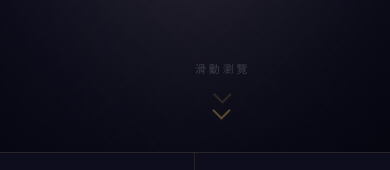
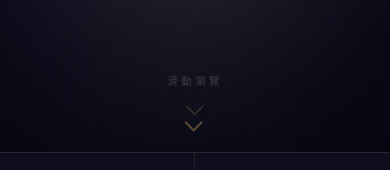
Before and after one commit to ab11252000/order-system, a plain HTML site: page index.html in a window 390 px wide. Shown: the part 812-982 px from the top of the page. Drawn offline with Linux system fonts and the light colour scheme.

Commit message:
Add files via upload

```diff
--- a/style.css
+++ b/style.css
@@ -338,7 +338,7 @@ body {
     align-items: center;
     gap: 2px;
     z-index: 1;
-    animation: heroFadeUp 1s ease 1.3s both;
+    opacity: 1;
 }
 .scroll-label {
     font-size: 0.68rem;
@@ -354,6 +354,7 @@ body {
     border-right: 2px solid #c9a84c;
     border-bottom: 2px solid #c9a84c;
     transform: rotate(45deg);
+    margin: 0 auto;
     animation: chevronDrop 1.7s ease-in-out infinite;
 }
 .scroll-chevron:nth-child(3) {
@@ -774,8 +775,9 @@ body {
 }
 
 @media (max-width: 700px) {
-    .site-hero { padding: 85px 24px 72px; min-height: 100svh; }
+    .site-hero { padding: 112px 24px 100px; min-height: 100svh; }
     .hero-watermark { font-size: clamp(180px, 52vw, 300px); right: -6%; }
+    .hero-scroll { bottom: 24px; }
     .btn-site-outline, .btn-site-gold { padding: 12px 28px; font-size: 0.74rem; }
     .page-hero h1 { font-size: 1.5rem; letter-spacing: 4px; }
     .page-hero-tag { font-size: 0.6rem; letter-spacing: 2.5px; }
```
